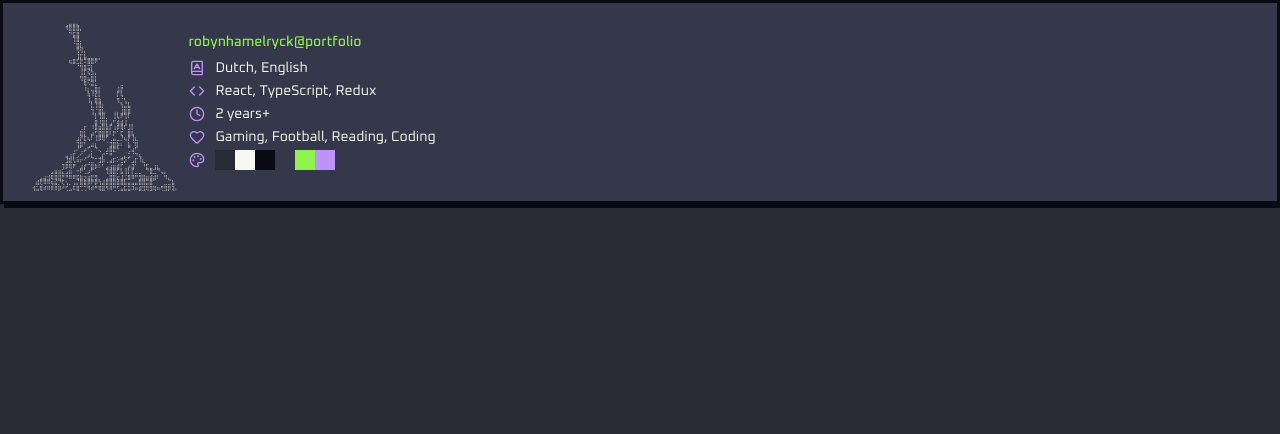
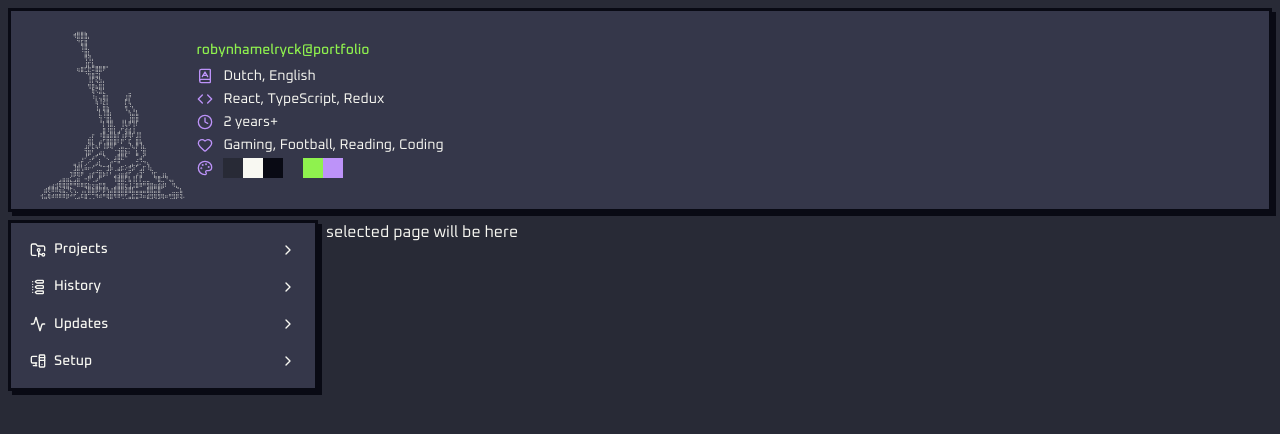
Before and after one commit to FormOfShred/portfolio, a React (Vite) app: page / in a window 1280 px wide. Shown: the top 434 px of the page. Built offline with nearby package versions, Linux system fonts and the light colour scheme.

Commit message:
first draft ProfileSideBar

```diff
--- a/src/App.tsx
+++ b/src/App.tsx
@@ -1,9 +1,18 @@
 import { ProfileCard } from "./features/ProfileCard/profile-card";
+import { ProfileSideBar } from "./features/ProfileSideBar/profile-side-bar";
 
 function App() {
 
   return (
-    <ProfileCard />
+    <div className="m-2">
+      <ProfileCard />
+      <div className="sm:grid sm:grid-cols-4 pt-2 gap-2">
+        <ProfileSideBar />
+        <div className="col-span-3">selected page will be here</div>
+
+
+      </div>
+    </div>
   )
 }
 
--- /dev/null
+++ b/src/features/ProfileSideBar/profile-side-bar.tsx
@@ -0,0 +1,53 @@
+import { Card } from "@/components/ui/card"
+import { Item, ItemActions, ItemContent, ItemMedia, ItemTitle } from "@/components/ui/item";
+import { Activity, ChevronRightIcon, FolderGit2, MonitorPc, Timeline } from "lucide-react";
+import type { ReactNode } from "react";
+
+type tabProps = {
+  icon: ReactNode;
+  title: string;
+}
+
+const TABS: tabProps[] = [
+  { icon: <FolderGit2 size={16} />, title: "Projects"},
+  { icon: <Timeline size={16} />, title: "History"},
+  { icon: <Activity size={16} />, title: "Updates"},
+  { icon: <MonitorPc size={16} />, title: "Setup"}
+]
+
+type ProfileSideBarProps = {
+  className?: string;
+}
+
+const MenuItem = ({ icon, title }: tabProps) => {
+  return (
+    <Item size="xs"
+      className="
+        hover:text-primary-foreground hover:-translate-y-0.5 hover:-translate-x-0.5 hover:shadow-md
+        active:translate-y-1 active:translate-x-1 active:shadow-none
+        "
+      render={
+        <a href="#">
+          <ItemMedia>
+            { icon }
+          </ItemMedia>
+          <ItemContent>
+            <ItemTitle>{ title }</ItemTitle>
+          </ItemContent><ItemActions>
+            <ChevronRightIcon className="size-4" />
+          </ItemActions>
+        </a>
+      }
+    />
+  )
+}
+
+export const ProfileSideBar = ({ className }: ProfileSideBarProps) => {
+  return (
+    <Card className={`p-2 [--card-spacing:0] ${className}`}>
+      { TABS.map(( {icon, title}, index ) => (
+        <MenuItem key={index} icon={icon} title={title}/>
+      ))}
+    </Card>
+  )
+}
--- a/src/index.css
+++ b/src/index.css
@@ -7,6 +7,8 @@
 :root {
   --background: oklch(0.2882 0.0221 277.51);
   --foreground: oklch(0.9775 0.0079 106.55);
+
+  --muted: oklch(0.2507 0.021 276.73);
 
   --card: oklch(0.3431 0.0333 279.8);
 
```
